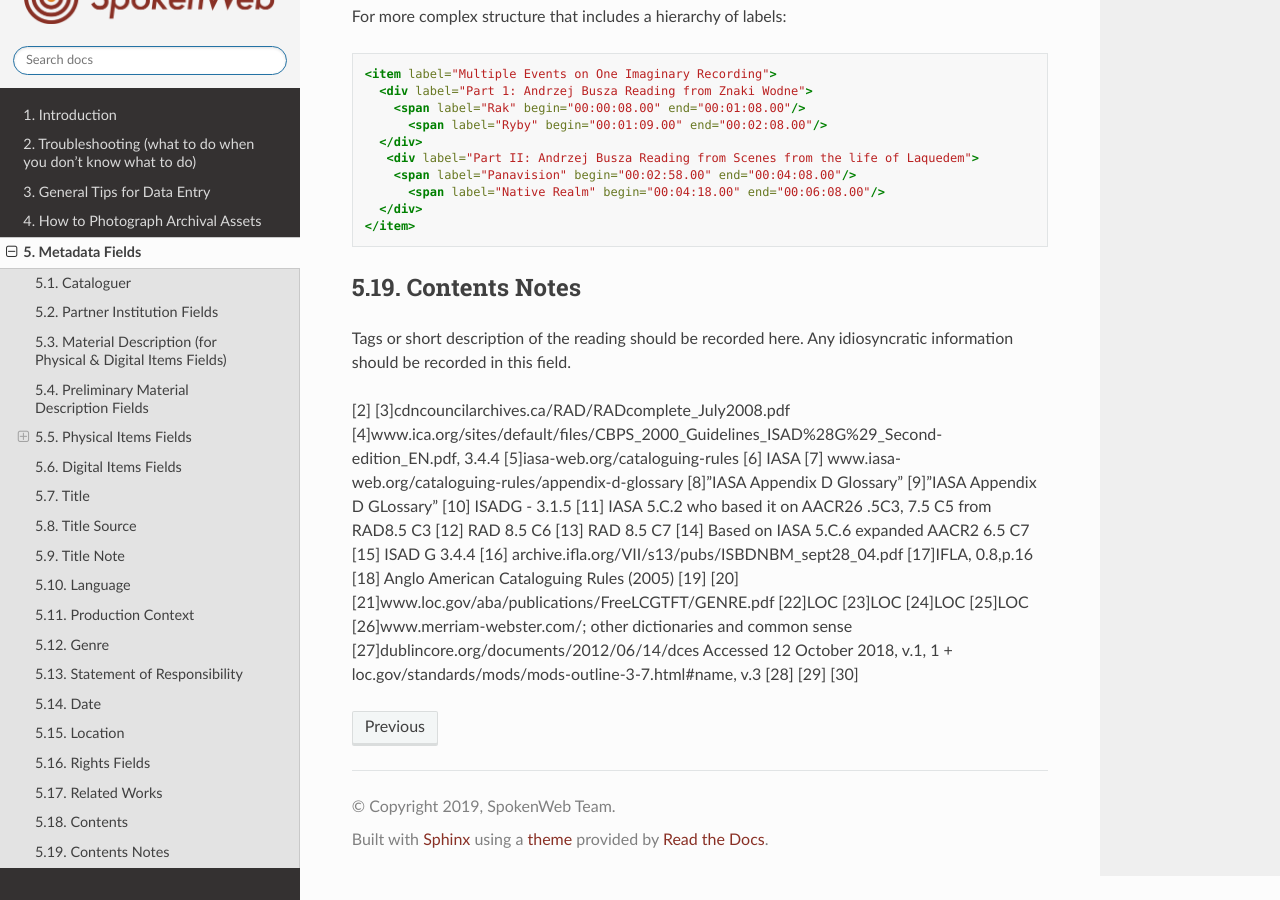
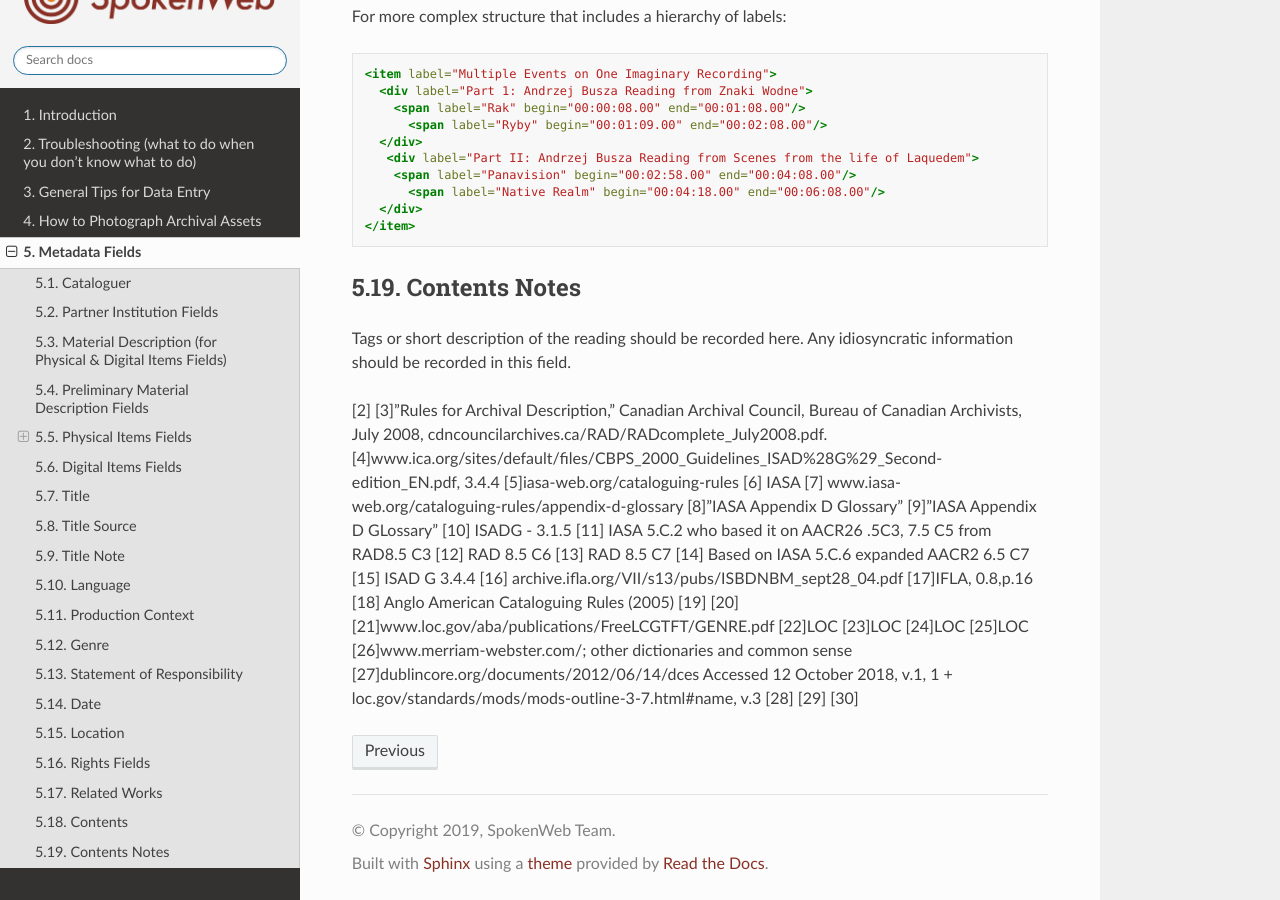
Before and after one commit to spokenweb/spokenweb-metadata-scheme, a Sphinx documentation site: the page built from docs/5-metadata-fields.rst, in a window 1280 px wide and 900 px high, scrolled down 24144 px. Built offline with Sphinx 7.4.7 and the Read the Docs theme 2.0.0, drawn with Linux system fonts in a browser that asks for light colours.

Commit message:
Update 5-metadata-fields.rst

```diff
--- a/docs/5-metadata-fields.rst
+++ b/docs/5-metadata-fields.rst
@@ -814,7 +814,7 @@
 
 
 [2]
-[3]cdncouncilarchives.ca/RAD/RADcomplete_July2008.pdf
+[3]"Rules for Archival Description," Canadian Archival Council, Bureau of Canadian Archivists, July 2008, cdncouncilarchives.ca/RAD/RADcomplete_July2008.pdf.
 [4]www.ica.org/sites/default/files/CBPS_2000_Guidelines_ISAD%28G%29_Second-edition_EN.pdf, 3.4.4
 [5]iasa-web.org/cataloguing-rules
 [6] IASA
```
